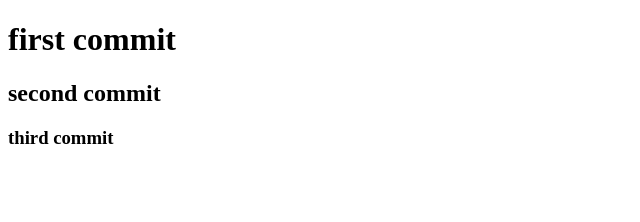
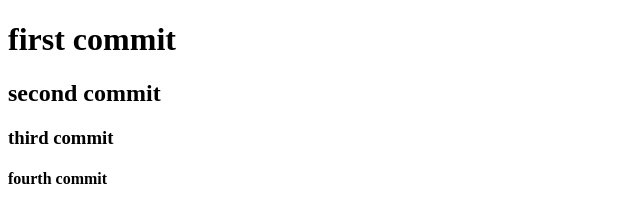
Before and after one commit to kumi1688/git_test, a plain HTML site: page index.html in a window 1280 px wide. Shown: the whole page, without its empty margins (0-640 px from the left). Drawn offline with Linux system fonts and the light colour scheme.

Commit message:
네번째 커밋

```diff
--- a/index.html
+++ b/index.html
@@ -6,4 +6,5 @@
     <h1>first commit</h1>
     <h2>second commit</h2>
     <h3>third commit</h3>
+    <h4>fourth commit</h4>
 </body>
```
